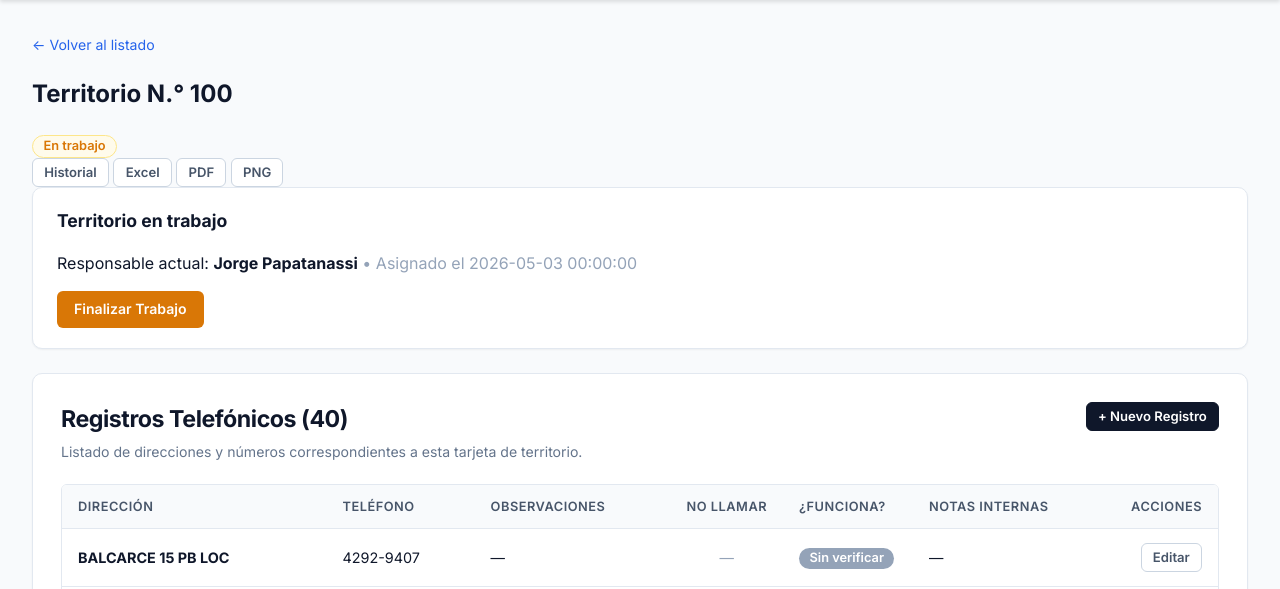
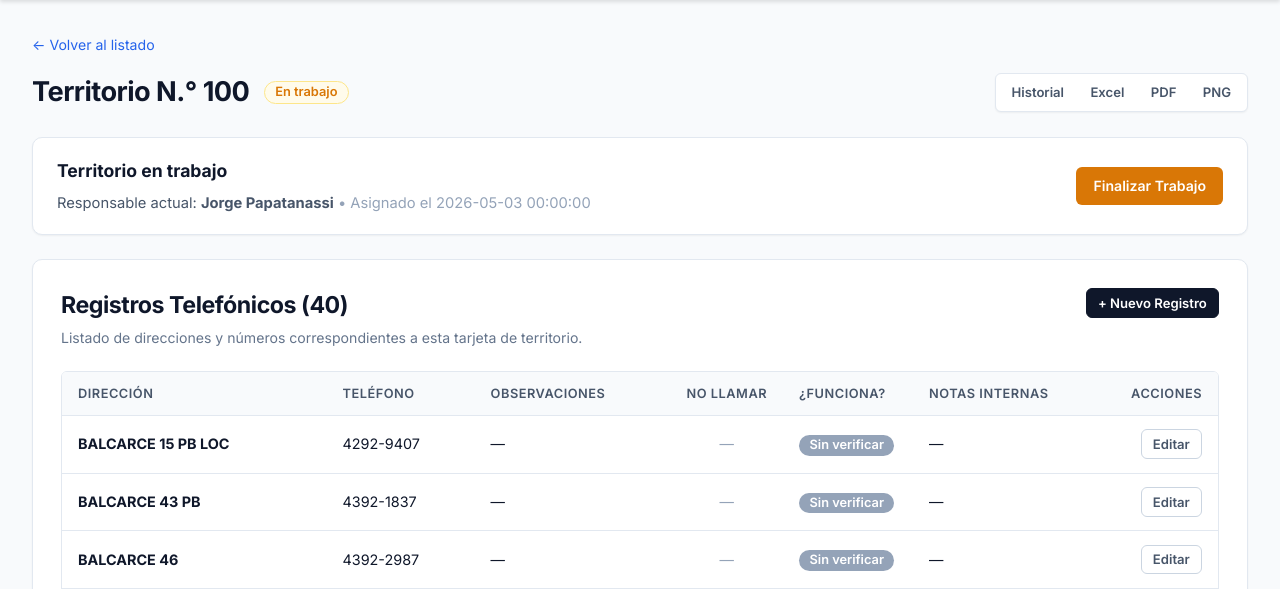
Before and after one commit to henkineitan-bit/territorios_telefonicos, a Flask app: page /territorio/1 in a window 1280 px wide. Shown: the part 62-651 px from the top of the page. Run offline with Flask 3, Linux system fonts and the light colour scheme; data comes from the database, SQL or seed files in the repository.

Commit message:
feat: implement design system and layout styling in new stylesheet

```diff
--- a/static/css/style.css
+++ b/static/css/style.css
@@ -870,6 +870,94 @@ body.modal-abierto {
     color: var(--text-main);
 }
 
+/* --- Cabecera de detalle de territorio --- */
+.header-detalle-territorio {
+    margin-bottom: 1.5rem;
+}
+
+.breadcrumb {
+    margin-bottom: 1rem;
+}
+
+.territorio-hero {
+    display: flex;
+    align-items: center;
+    justify-content: space-between;
+    flex-wrap: wrap;
+    gap: 1rem;
+}
+
+.hero-left {
+    display: flex;
+    align-items: center;
+    gap: 0.9rem;
+    flex-wrap: wrap;
+}
+
+.hero-title {
+    margin: 0;
+    font-size: 1.7rem;
+    font-weight: 700;
+    letter-spacing: -0.02em;
+    color: var(--text-main);
+}
+
+.hero-badge {
+    display: flex;
+    align-items: center;
+}
+
+.hero-actions {
+    display: flex;
+    align-items: center;
+    gap: 0.25rem;
+    background-color: var(--bg-surface);
+    border: 1px solid var(--border-color);
+    border-radius: var(--radius-md);
+    padding: 0.3rem;
+    box-shadow: var(--shadow-sm);
+}
+
+.hero-actions .btn {
+    border: none;
+    background-color: transparent;
+    color: var(--text-secondary);
+    box-shadow: none;
+}
+
+.hero-actions .btn:hover {
+    background-color: var(--bg-hover);
+    color: var(--text-main);
+}
+
+/* --- Panel de asignación / estado del territorio --- */
+.panel-en-trabajo {
+    display: flex;
+    align-items: center;
+    justify-content: space-between;
+    flex-wrap: wrap;
+    gap: 1rem;
+}
+
+.info-asignacion h3 {
+    margin-top: 0;
+    margin-bottom: 0.5rem;
+    font-size: 1.1rem;
+    font-weight: 700;
+    color: var(--text-main);
+}
+
+.info-asignacion p {
+    margin: 0;
+    font-size: 0.92rem;
+    color: var(--text-secondary);
+}
+
+.detalles-asignacion {
+    margin-top: 0.35rem !important;
+    color: var(--text-muted) !important;
+}
+
 .form-nuevo-resp {
     display: flex;
     gap: 0.6rem;
```
Also changed, not shown: 6 other files.
